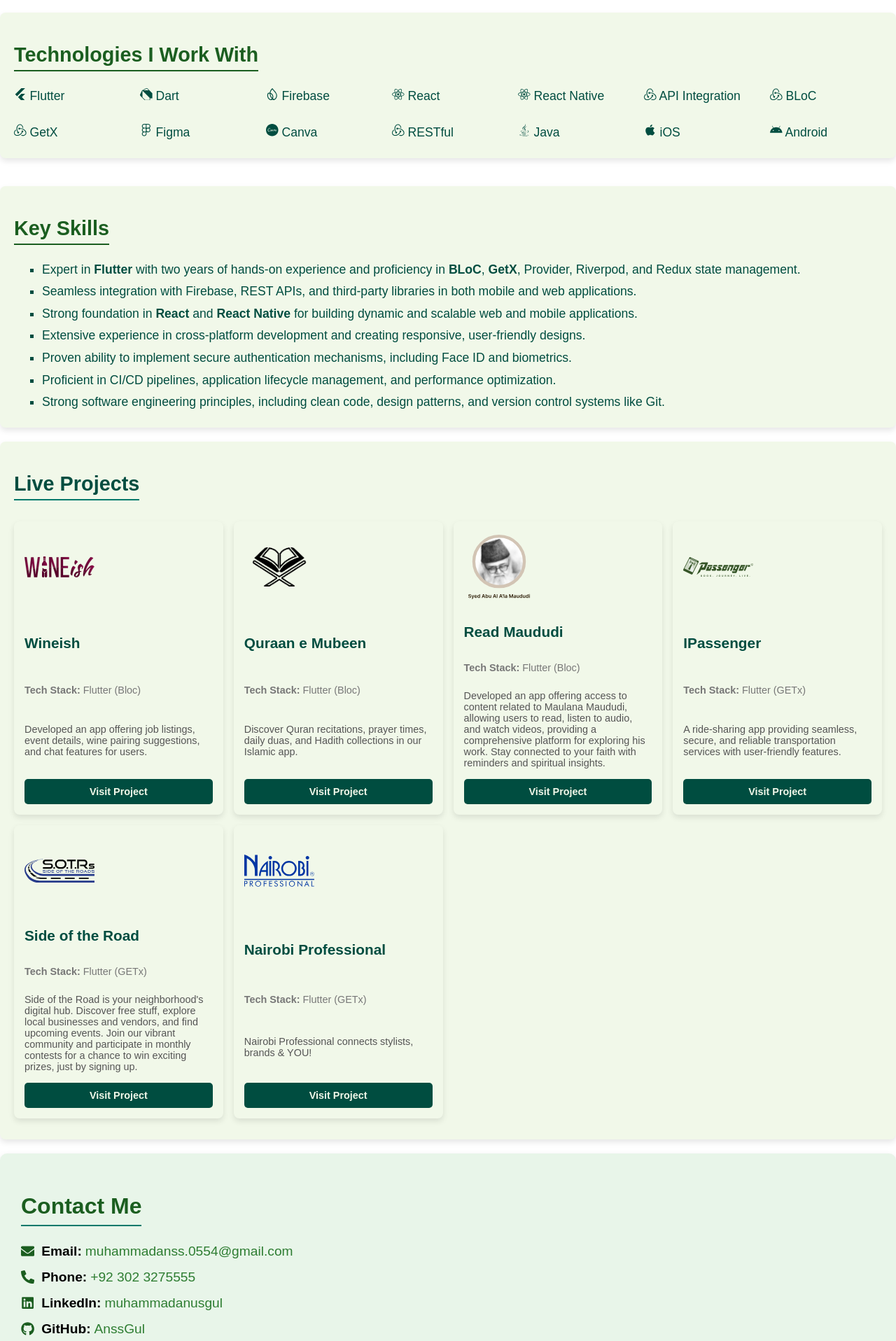
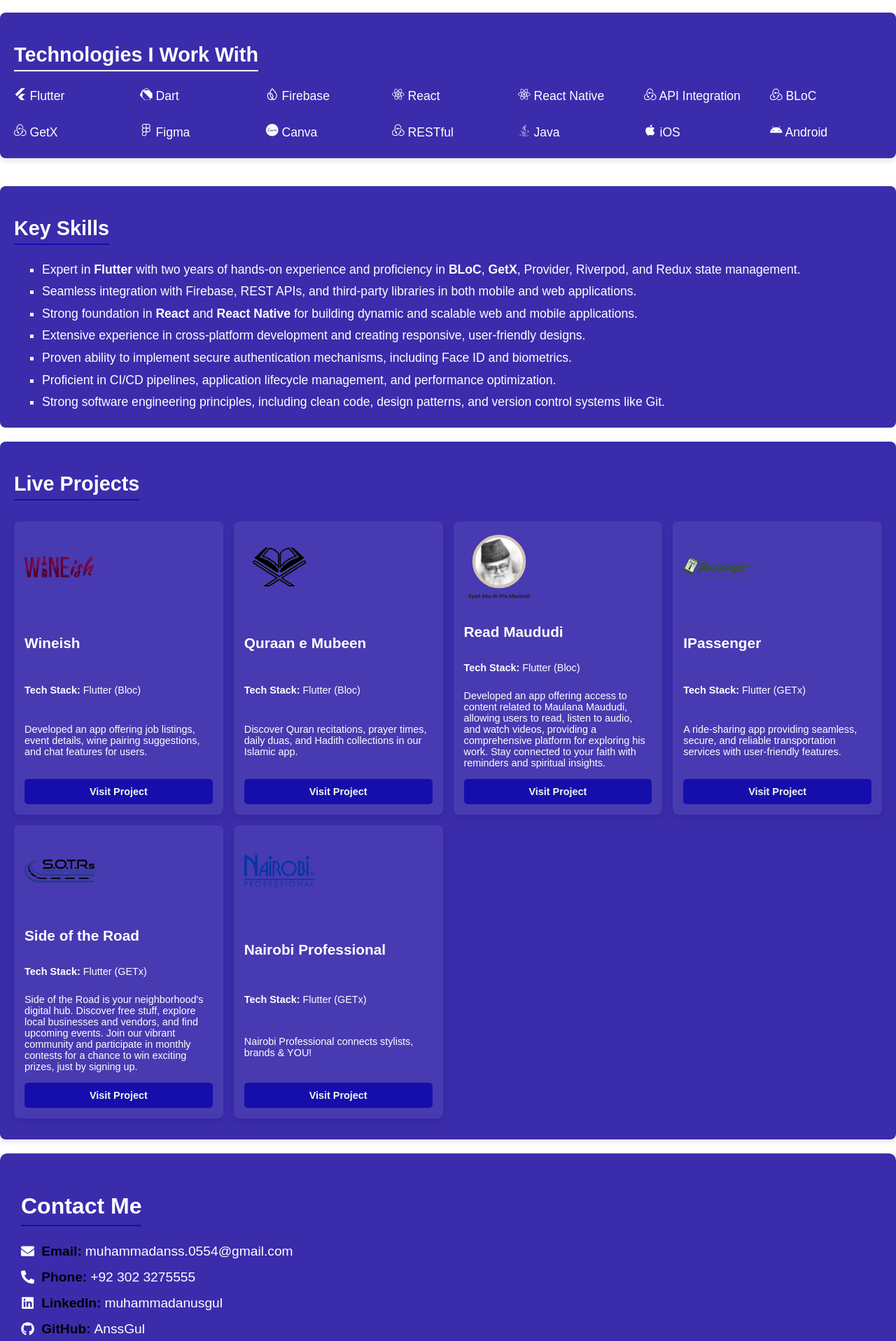
Before and after one commit to AnssGul/my_porfolio_Gul, a React (Create React App) app: page / in a window 1280 px wide. Shown: the part 464-2380 px from the top of the page at 70% size. Built offline with nearby package versions, Linux system fonts and the light colour scheme.

Commit message:
color Theme Updated

```diff
--- a/src/pages/home/components/contact.js
+++ b/src/pages/home/components/contact.js
@@ -3,7 +3,7 @@
 
 const Contact = ({ isDarkMode }) => (
     <section style={{
-        backgroundColor: isDarkMode ? '#1E1E1E' : '#E8F5E9',
+        backgroundColor: isDarkMode ? "#1E1E1E" : "#3B2CACFF",
         padding: '30px',
         borderRadius: '10px',
         margin: '20px 0',
@@ -16,9 +16,9 @@
         <h2 style={{
             fontSize: '2em',
             marginBottom: '25px',
-            color: isDarkMode ? '#E0E0E0' : '#1B5E20',
+            color: isDarkMode ? '#E0E0E0' : '#FFFFFFFF',
             textAlign: 'center',
-            borderBottom: `2px solid ${isDarkMode ? '#E0E0E0' : '#00796B'}`,
+            borderBottom: `2px solid ${isDarkMode ? '#E0E0E0' : '#160EACFF'}`,
             display: 'inline-block',
             paddingBottom: '8px',
         }}>
@@ -35,10 +35,10 @@
                 alignItems: 'center',
                 marginBottom: '15px',
             }}>
-                <FaEnvelope style={{ color: isDarkMode ? '#E0E0E0' : '#1B5E20', marginRight: '10px' }} />
+                <FaEnvelope style={{ color: isDarkMode ? '#E0E0E0' : '#FFFFFFFF', marginRight: '10px' }} />
                 <strong>Email:</strong>
                 <a href="mailto:muhammadanss.0554@gmail.com" style={{
-                    color: isDarkMode ? '#E0E0E0' : '#2E7D32',
+                    color: isDarkMode ? '#E0E0E0' : '#FFFFFFFF',
                     textDecoration: 'none',
                     marginLeft: '5px',
                 }}>muhammadanss.0554@gmail.com</a>
@@ -48,10 +48,10 @@
                 alignItems: 'center',
                 marginBottom: '15px',
             }}>
-                <FaPhoneAlt style={{ color: isDarkMode ? '#E0E0E0' : '#1B5E20', marginRight: '10px' }} />
+                <FaPhoneAlt style={{ color: isDarkMode ? '#E0E0E0' : '#FFFFFFFF', marginRight: '10px' }} />
                 <strong>Phone:</strong>
                 <a href="tel:+923023275555" style={{
-                    color: isDarkMode ? '#E0E0E0' : '#2E7D32',
+                    color: isDarkMode ? '#E0E0E0' : '#FFFFFFFF',
                     textDecoration: 'none',
                     marginLeft: '5px',
                 }}>+92 302 3275555</a>
@@ -61,10 +61,10 @@
                 alignItems: 'center',
                 marginBottom: '15px',
             }}>
-                <FaLinkedin style={{ color: isDarkMode ? '#E0E0E0' : '#1B5E20', marginRight: '10px' }} />
+                <FaLinkedin style={{ color: isDarkMode ? '#E0E0E0' : '#FFFFFFFF', marginRight: '10px' }} />
                 <strong>LinkedIn:</strong>
                 <a href="https://www.linkedin.com/in/muhammadanusgull/" target="_blank" rel="noopener noreferrer" style={{
-                    color: isDarkMode ? '#E0E0E0' : '#2E7D32',
+                    color: isDarkMode ? '#E0E0E0' : '#FFFFFFFF',
                     textDecoration: 'none',
                     marginLeft: '5px',
                 }}>muhammadanusgul</a>
@@ -74,10 +74,10 @@
                 alignItems: 'center',
                 marginBottom: '15px',
             }}>
-                <FaGithub style={{ color: isDarkMode ? '#E0E0E0' : '#1B5E20', marginRight: '10px' }} />
+                <FaGithub style={{ color: isDarkMode ? '#E0E0E0' : '#FFFFFFFF', marginRight: '10px' }} />
                 <strong>GitHub:</strong>
                 <a href="https://github.com/AnssGul" target="_blank" rel="noopener noreferrer" style={{
-                    color: isDarkMode ? '#E0E0E0' : '#2E7D32',
+                    color: isDarkMode ? '#E0E0E0' : '#FFFFFFFF',
                     textDecoration: 'none',
                     marginLeft: '5px',
                 }}>AnssGul</a>
@@ -87,10 +87,10 @@
                 alignItems: 'center',
                 marginBottom: '15px',
             }}>
-                <FaClock style={{ color: isDarkMode ? '#E0E0E0' : '#1B5E20', marginRight: '10px' }} />
+                <FaClock style={{ color: isDarkMode ? '#E0E0E0' : '#FFFFFFFF', marginRight: '10px' }} />
                 <strong>WakaTime:</strong>
                 <a href="https://wakatime.com/@Anusgul" target="_blank" rel="noopener noreferrer" style={{
-                    color: isDarkMode ? '#E0E0E0' : '#2E7D32',
+                    color: isDarkMode ? '#E0E0E0' : '#E0E0E0',
                     textDecoration: 'none',
                     marginLeft: '5px',
                 }}>Anusgul</a>
--- a/src/pages/home/components/keyskills.js
+++ b/src/pages/home/components/keyskills.js
@@ -15,27 +15,27 @@
 
         <section
             style={{
-                backgroundColor: isDarkMode ? '#1E1E1E' : '#F1F8E9',
-                color: isDarkMode ? '#FFFFFF' : '#004d40',
+                backgroundColor: isDarkMode ? "#1E1E1E" : "#3B2CACFF",
+                color: isDarkMode ? '#FFFFFF' : '#160EACFF',
                 padding: '20px',
                 borderRadius: '8px',
                 margin: '20px 0',
                 boxShadow: isDarkMode
                     ? '0 4px 8px rgba(255, 255, 255, 0.1)'
-                    : '0 4px 8px rgba(0, 0, 0, 0.1)',
+                    : '#5D59CBFF',
                 width: '100%',
                 opacity: isVisible ? 1 : 0, // Start with opacity 0 and fade in
                 transform: isVisible ? 'translateY(0)' : 'translateY(20px)', // Slide in effect
                 transition: 'all 1s ease-out', // Smooth animation transition
-                transition: 'all 0.3s ease',
+
             }}
         >
             <h2
                 style={{
                     fontSize: '1.8em',
                     marginBottom: '20px',
-                    color: isDarkMode ? '#E0E0E0' : '#1B5E20',
-                    borderBottom: `2px solid ${isDarkMode ? '#E0E0E0' : '#1B5E20'}`,
+                    color: isDarkMode ? '#E0E0E0' : '#FFFFFFFF',
+                    borderBottom: `2px solid ${isDarkMode ? '#E0E0E0' : '#160EACFF'}`,
                     display: 'inline-block',
                     paddingBottom: '5px',
                 }}
@@ -51,7 +51,7 @@
                     alignItems: 'start',
                     fontSize: '1.1em',
                     lineHeight: '1.8',
-                    color: isDarkMode ? '#FFFFFF' : '#004d40',
+                    color: isDarkMode ? '#FFFFFF' : '#FFFFFFFF',
                 }}
             >
                 <li style={animateItemStyle}>Expert in <strong>Flutter</strong> with two years of hands-on experience and proficiency in <strong>BLoC</strong>, <strong>GetX</strong>, Provider, Riverpod, and Redux state management.</li>
@@ -68,5 +68,6 @@
     opacity: 0,
     transform: 'translateY(10px)',
     animationDelay: '0.2s',
+
 };
 export default Skills;
--- a/src/pages/home/components/pdf_download.js
+++ b/src/pages/home/components/pdf_download.js
@@ -7,7 +7,7 @@
         style={{
             display: 'inline-block',
             padding: '15px 30px',
-            backgroundColor: isDarkMode ? '#FFFFFF' : '#004d40',
+            backgroundColor: isDarkMode ? '#FFFFFF' : '#160EACFF',
 
             color: isDarkMode ? '#1E1E1E' : '#FFFFFF',
             textDecoration: 'none',
--- a/src/pages/home/components/projects.js
+++ b/src/pages/home/components/projects.js
@@ -59,7 +59,7 @@
     return (
         <section style={{
             padding: '20px',
-            backgroundColor: isDarkMode ? '#1E1E1E' : '#F1F8E9',
+            backgroundColor: isDarkMode ? "#1E1E1E" : "#3B2CACFF",
             borderRadius: '8px',
             boxShadow: isDarkMode
                 ? '0 4px 8px rgba(255, 255, 255, 0.1)'
@@ -69,8 +69,8 @@
             <h2 style={{
                 fontSize: '1.8em',
                 marginBottom: '20px',
-                color: isDarkMode ? '#E0E0E0' : '#004d40',
-                borderBottom: `2px solid ${isDarkMode ? '#E0E0E0' : '#00796B'}`,
+                color: isDarkMode ? '#E0E0E0' : '#FFFFFFFF',
+                borderBottom: `2px solid ${isDarkMode ? '#E0E0E0' : '#160EACFF'}`,
                 display: 'inline-block',
                 paddingBottom: '5px',
             }}>
@@ -84,7 +84,7 @@
             }}>
                 {projectData.map((project, index) => (
                     <div key={index} style={{
-                        backgroundColor: isDarkMode ? '#1E1E1E' : '#F1F8E9',
+                        backgroundColor: isDarkMode ? "#1E1E1E" : "#483AB1FF",
                         borderRadius: '8px',
                         boxShadow: '0 4px 8px rgba(0, 0, 0, 0.1)',
                         padding: '15px',
@@ -103,17 +103,17 @@
                             borderRadius: '8px',
                             marginBottom: '10px',
                         }} />
-                        <h3 style={{ fontSize: '1.3em', color: isDarkMode ? '#E0E0E0' : '#004d40', }}>{project.title}</h3>
-                        <p style={{ fontSize: '0.9em', color: isDarkMode ? '#B0B0B0' : '#777', margin: '10px 0' }}>
+                        <h3 style={{ fontSize: '1.3em', color: isDarkMode ? '#E0E0E0' : '#FFFFFFFF', }}>{project.title}</h3>
+                        <p style={{ fontSize: '0.9em', color: isDarkMode ? '#B0B0B0' : '#FFFFFFFF', margin: '10px 0' }}>
                             <strong>Tech Stack:</strong> {project.tech}
                         </p>
-                        <p style={{ fontSize: '0.9em', color: isDarkMode ? '#B0B0B0' : '#555', marginBottom: '15px' }}>
+                        <p style={{ fontSize: '0.9em', color: isDarkMode ? '#B0B0B0' : '#FFFFFFFF', marginBottom: '15px' }}>
                             {project.description}
                         </p>
                         <a href={project.link} target="_blank" rel="noopener noreferrer" style={{
                             fontSize: '0.9em',
                             color: isDarkMode ? '#1E1E1E' : '#F1F8E9',
-                            backgroundColor: isDarkMode ? '#E0E0E0' : '#004d40',
+                            backgroundColor: isDarkMode ? '#E0E0E0' : '#160EACFF',
                             textDecoration: 'none',
                             fontWeight: 'bold',
                             padding: '10px 15px',
--- a/src/pages/home/components/technologies.js
+++ b/src/pages/home/components/technologies.js
@@ -2,6 +2,7 @@
 import { FaReact, FaFigma, FaAndroid, FaJava } from 'react-icons/fa';
 import { SiFlutter, SiDart, SiFirebase, SiRedux, SiCanva } from 'react-icons/si';
 import { IoLogoApple } from 'react-icons/io5';
+
 
 
 const Technologies = ({ isDarkMode }) => {
@@ -19,46 +20,46 @@
     return (
         <section
             style={{
-                backgroundColor: isDarkMode ? '#1E1E1E' : '#F1F8E9',
-                color: isDarkMode ? '#FFFFFF' : '#004d40',
-                padding: '20px',
-                borderRadius: '8px',
-                margin: '20px 0',
+                backgroundColor: isDarkMode ? "#1E1E1E" : "#3B2CACFF", // Blue background
+                color: isDarkMode ? "#FFFFFF" : "#160EACFF",
+                padding: "20px",
+                borderRadius: "8px",
+                margin: "20px 0",
                 boxShadow: isDarkMode
-                    ? '0 4px 8px rgba(255, 255, 255, 0.1)'
-                    : '0 4px 8px rgba(0, 0, 0, 0.1)',
-                width: '100%',
-                transition: 'all 0.3s ease',
+                    ? "0 4px 8px rgba(255, 255, 255, 0.1)"
+                    : "0 4px 8px rgba(0, 0, 0, 0.1)",
+                width: "100%",
+                transition: "all 1s ease-out",
                 opacity: isVisible ? 1 : 0, // Start with opacity 0 and fade in
-                transform: isVisible ? 'translateY(0)' : 'translateY(20px)', // Slide in effect
-                transition: 'all 1s ease-out', // Smooth animation transition
+                transform: isVisible ? "translateY(0)" : "translateY(20px)", // Slide in effect
             }}
         >
             <h2
                 style={{
-                    fontSize: '1.8em',
-                    marginBottom: '20px',
-                    color: isDarkMode ? '#E0E0E0' : '#1B5E20',
-                    borderBottom: `2px solid ${isDarkMode ? '#E0E0E0' : '#1B5E20'}`,
-                    display: 'inline-block',
-                    paddingBottom: '5px',
+                    fontSize: "1.8em",
+                    marginBottom: "20px",
+                    color: isDarkMode ? "#E0E0E0" : "#FFFFFFFF", // White text for better contrast
+                    borderBottom: `2px solid ${isDarkMode ? "#E0E0E0" : "#FFFFFFFF"}`,
+                    display: "inline-block",
+                    paddingBottom: "5px",
                 }}
             >
                 Technologies I Work With
             </h2>
             <ul
                 style={{
-                    textAlign: 'left',
-                    margin: '0 auto',
-                    maxWidth: '100%',
-                    listStyle: 'none',
-                    alignItems: 'start',
-                    fontSize: '1.1em',
-                    lineHeight: '1.8',
+                    textAlign: "left",
+                    margin: "0 auto",
+                    maxWidth: "100%",
+                    listStyle: "none",
+                    alignItems: "start",
+                    fontSize: "1.1em",
+                    lineHeight: "1.8",
                     padding: 0,
-                    display: 'grid', // Use grid for better layout
-                    gridTemplateColumns: 'repeat(auto-fill, minmax(150px, 1fr))', // Responsive layout
-                    gap: '20px', // Add space between items
+                    display: "grid",
+                    gridTemplateColumns: "repeat(auto-fill, minmax(150px, 1fr))",
+                    gap: "20px",
+                    color: "#FFFFFFFF"
                 }}
             >
                 <li style={animateItemStyle}>
@@ -105,7 +106,6 @@
                 </li>
             </ul>
 
-            {/* Add the keyframes animation globally or inline */}
             <style>
                 {`
                     @keyframes fadeInSlide {
@@ -119,7 +119,6 @@
                         }
                     }
 
-                    /* Apply animation to list items */
                     li {
                         animation: fadeInSlide 0.8s forwards;
                     }
@@ -129,11 +128,10 @@
     );
 };
 
-// Add animation style to each list item
 const animateItemStyle = {
-    opacity: 0, // Start hidden
-    transform: 'translateY(10px)', // Slightly down
-    animationDelay: '0.2s', // Add delay for staggered animation
+    opacity: 0,
+    transform: "translateY(10px)",
+    animationDelay: "0.2s",
 };
 
 export default Technologies;
--- a/src/pages/home/home.js
+++ b/src/pages/home/home.js
@@ -83,7 +83,7 @@
                     justifyContent: 'right',
                     alignItems: 'center',
                     padding: '10px 20px',
-                    backgroundColor: isDarkMode ? '#1E1E1E' : '#004d40',
+                    backgroundColor: isDarkMode ? '#1E1E1E' : '#160EACFF',
                     color: '#FFFFFF',
                     boxShadow: '0 2px 4px rgba(0, 0, 0, 0.1)',
                 }}
@@ -115,7 +115,7 @@
                 ref={sidebarRef}
                 style={{
                     flex: 1,
-                    backgroundColor: isDarkMode ? '#1E1E1E' : '#004d40',
+                    backgroundColor: isDarkMode ? '#1E1E1E' : '#160EACFF',
                     display: 'flex',
                     flexDirection: 'column',
                     justifyContent: 'center',
@@ -139,7 +139,7 @@
                 ref={contentRef}
                 style={{
                     flex: 2,
-                    backgroundColor: isDarkMode ? '#1E1E1E' : '#263238',
+                    backgroundColor: isDarkMode ? '#1E1E1E' : '#3B2CACFF',
                     color: '#FFFFFF',
                     display: 'flex',
                     flexDirection: 'column',
```
